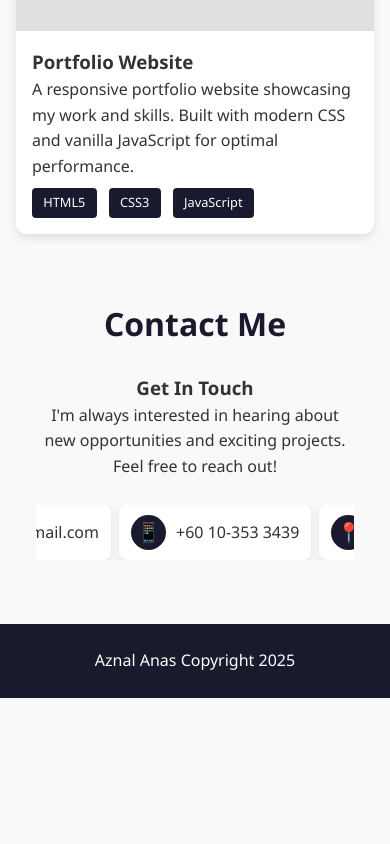
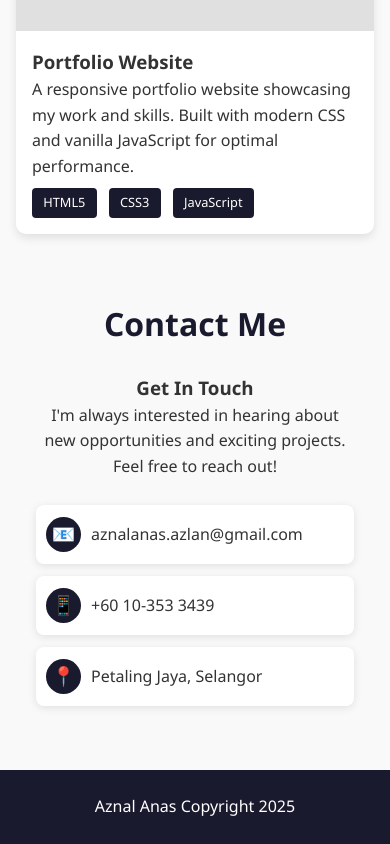
Before and after one commit to Lanza00/portfolio, a plain HTML site: page index.html in a window 390 px wide. Shown: the part 2577-3421 px from the top of the page. Before the commit the page ends 3275 px from the top, so only its background shows below. Drawn offline with Linux system fonts and the light colour scheme.

Commit message:
fix the mobile view

```diff
--- a/style.css
+++ b/style.css
@@ -326,17 +326,18 @@ footer {
 
     /* Contact responsive for mobile - keep in one line */
     .contact-details {
-        flex-direction: row;
-        gap: 8px;
+        flex-direction: column;
+        gap: 12px;
+        align-items: stretch;
         justify-content: center;
-        flex-wrap: nowrap;
-        overflow-x: auto;
-        padding: 0 5px;
+        overflow-x: unset;
+        padding: 0;
     }
 
     .contact-item {
-        padding: 10px 12px;
-        min-width: fit-content;
-        flex-shrink: 0;
+        width: 100%;
+        min-width: 0;
+        justify-content: flex-start;
+        padding: 12px 10px;
     }
 }
```
Also changed, not shown: 1 other file.
